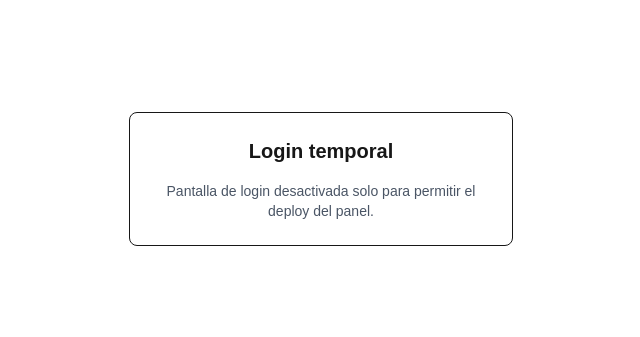
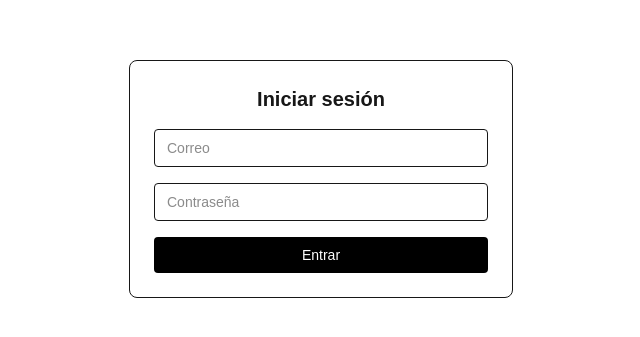
Before and after one commit to SolucionesTVB/noa-lead-finder, a Next.js app in the folder apps/web/: page /login in a window 1280 px wide. Shown: the part 221-558 px from the top of the page, without its empty margins (319-959 px from the left). Built offline with nearby package versions, Linux system fonts and the light colour scheme; no server answers.

Commit message:
feat: real login with Supabase auth

```diff
--- a/apps/web/app/(auth)/login/page.tsx
+++ b/apps/web/app/(auth)/login/page.tsx
@@ -1,12 +1,78 @@
+'use client'
+
+import { useState } from 'react'
+import { useRouter } from 'next/navigation'
+import { createBrowserClient } from '@supabase/ssr'
+
 export default function LoginPage() {
+  const router = useRouter()
+  const supabase = createBrowserClient(
+    process.env.NEXT_PUBLIC_SUPABASE_URL!,
+    process.env.NEXT_PUBLIC_SUPABASE_ANON_KEY!
+  )
+
+  const [email, setEmail] = useState('')
+  const [password, setPassword] = useState('')
+  const [loading, setLoading] = useState(false)
+  const [error, setError] = useState<string | null>(null)
+
+  async function handleSubmit(e: React.FormEvent) {
+    e.preventDefault()
+    setLoading(true)
+    setError(null)
+
+    const { error } = await supabase.auth.signInWithPassword({
+      email,
+      password,
+    })
+
+    if (error) {
+      setError(error.message)
+      setLoading(false)
+      return
+    }
+
+    router.push('/dashboard/leads')
+  }
+
   return (
     <div className="flex min-h-screen items-center justify-center p-4">
-      <div className="w-full max-w-sm space-y-4 border rounded-lg p-6">
-        <h1 className="text-xl font-semibold text-center">Login temporal</h1>
-        <p className="text-sm text-center text-gray-600">
-          Pantalla de login desactivada solo para permitir el deploy del panel.
-        </p>
-      </div>
+      <form
+        onSubmit={handleSubmit}
+        className="w-full max-w-sm space-y-4 border rounded-lg p-6"
+      >
+        <h1 className="text-xl font-semibold text-center">Iniciar sesión</h1>
+
+        <input
+          type="email"
+          placeholder="Correo"
+          value={email}
+          onChange={(e) => setEmail(e.target.value)}
+          required
+          className="w-full rounded border px-3 py-2 text-sm"
+        />
+
+        <input
+          type="password"
+          placeholder="Contraseña"
+          value={password}
+          onChange={(e) => setPassword(e.target.value)}
+          required
+          className="w-full rounded border px-3 py-2 text-sm"
+        />
+
+        {error && (
+          <p className="text-sm text-red-600 text-center">{error}</p>
+        )}
+
+        <button
+          type="submit"
+          disabled={loading}
+          className="w-full rounded bg-black px-4 py-2 text-sm text-white disabled:opacity-50"
+        >
+          {loading ? 'Entrando…' : 'Entrar'}
+        </button>
+      </form>
     </div>
   )
 }
```
